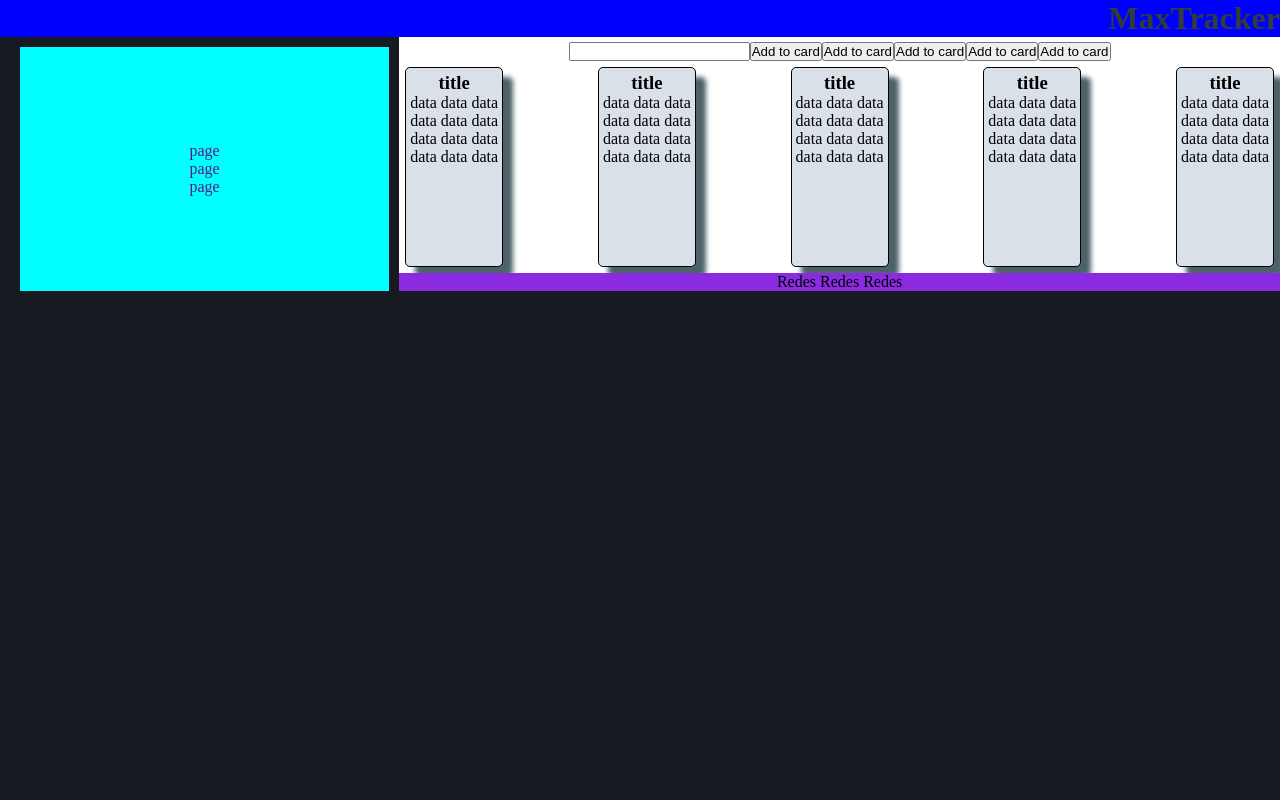
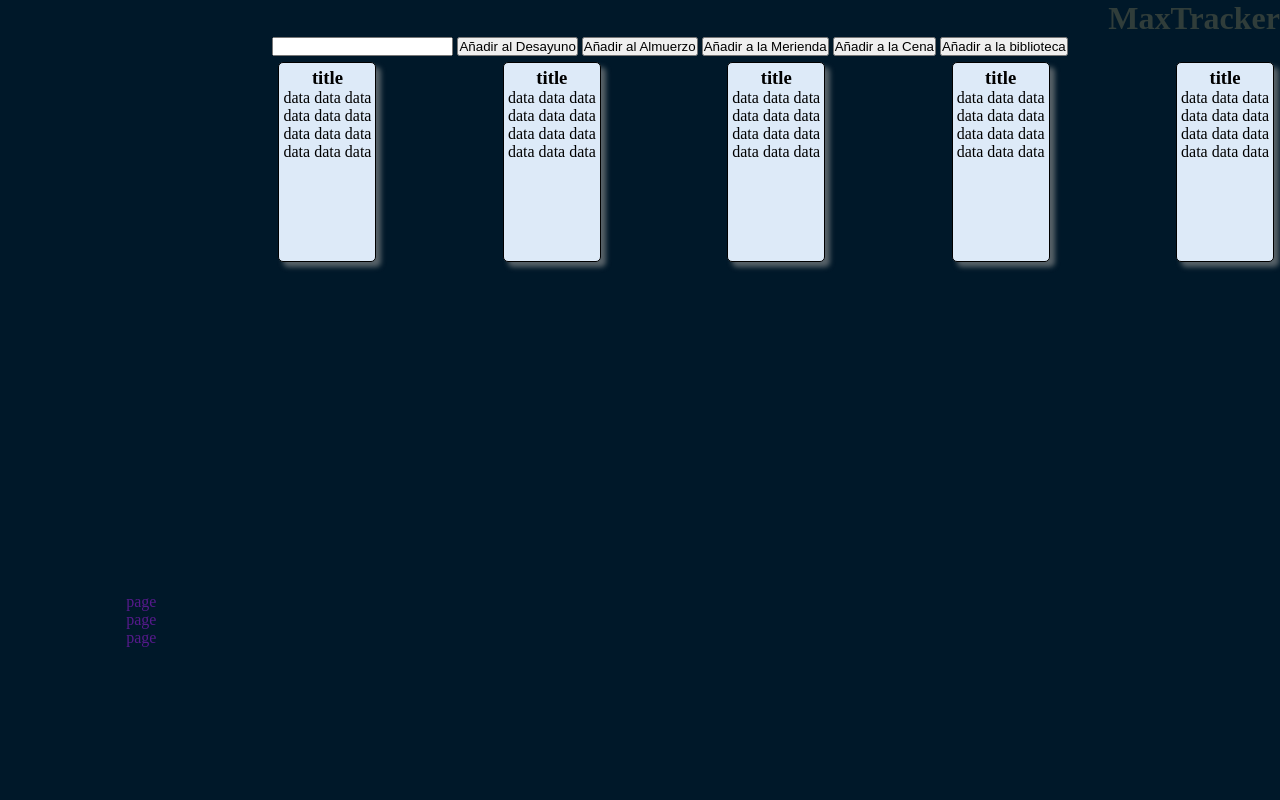
Before and after one commit to Tropiane/PreEntrega2Tropiane, a website: page index.html in a window 1280 px wide. Shown: the top 800 px of the page. Drawn offline with Linux system fonts and the light colour scheme.

Commit message:
Modificamos la búsqueda, colocamos el addeventlistenner en el btn1 para desayuno.Corregimos errorese y prolijidad del código

```diff
--- a/index.html
+++ b/index.html
@@ -5,8 +5,6 @@
     <meta name="viewport" content="width=device-width, initial-scale=1.0">
     <!-- Link css -->
     <link rel="stylesheet" href="./css/styles.css">
-    <!-- Link a main.js -->
-    <!-- <script src="/js/main.js"></script> -->
     <title>Document</title>
 </head>
 <body>
@@ -28,17 +26,16 @@
     <!-- Info principal y general -->
     <section>
         <main>
-            <!-- Buscador -->
-            <div class="buscador">
-                <input type="search">
-                <button>Add to card</button>
-                <button>Add to card</button>
-                <button>Add to card</button>
-                <button>Add to card</button>
-                <button>Add to card</button>
-            </div>
-
-            <!-- Fin buscador -->
+            <!-- Inicio buscador -->
+    <div class="buscar">
+        <input type="text">
+        <button>Añadir al Desayuno</button>
+        <button>Añadir al Almuerzo</button>
+        <button>Añadir a la Merienda</button>
+        <button>Añadir a la Cena</button>
+        <button>Añadir a la biblioteca</button>
+    </div>
+    <!-- Fin Buscador -->
 
             <!-- Tarjetas -->
             <div class="tarjetas">
@@ -110,6 +107,7 @@
         </ul>
     </footer>
 
-
+<!-- Link a main.js -->
+<script src="/js/main.js"></script>
 </body>
 </html>
--- a/js/main.js
+++ b/js/main.js
@@ -1,59 +1,72 @@
+
 const listaAlimentos = [
-    { id: 1, nombre: "manzana", gramos: 100, porcion: 1, calorias: 26 },
-    { id: 2, nombre: "banana", gramos: 100, porcion: 1, calorias: 89 },
-    { id: 3, nombre: "arroz", gramos: 100, porcion: 1, calorias: 130 },
-    { id: 4, nombre: "pollo", gramos: 100, porcion: 1, calorias: 165 },
-    { id: 5, nombre: "brocoli", gramos: 100, porcion: 1, calorias: 34 },
-    { id: 6, nombre: "zanahoria", gramos: 100, porcion: 1, calorias: 41 },
-    { id: 7, nombre: "huevo", gramos: 100, porcion: 1, calorias: 155 },
-    { id: 8, nombre: "papas", gramos: 100, porcion: 1, calorias: 77 },
-    { id: 9, nombre: "atun", gramos: 100, porcion: 1, calorias: 113 },
-    { id: 10, nombre: "lechuga", gramos: 100, porcion: 1, calorias: 15 }
+    {nombre: "manzana", gramos: 100, porcion: 1, calorias: 26 },
+    {nombre: "banana", gramos: 100, porcion: 1, calorias: 89 },
+    {nombre: "arroz", gramos: 100, porcion: 1, calorias: 130 },
+    {nombre: "pollo", gramos: 100, porcion: 1, calorias: 165 },
+    {nombre: "brocoli", gramos: 100, porcion: 1, calorias: 34 },
+    {nombre: "zanahoria", gramos: 100, porcion: 1, calorias: 41 },
+    {nombre: "huevo", gramos: 100, porcion: 1, calorias: 155 },
+    {nombre: "papas", gramos: 100, porcion: 1, calorias: 77 },
+    {nombre: "atun", gramos: 100, porcion: 1, calorias: 113 },
+    {nombre: "lechuga", gramos: 100, porcion: 1, calorias: 15 }
 ];
 const alimentoSumado = [];
 
 //Mensaje de aviso
-alert("Antes de empezar, colocá Listo, luego abri la consola y recargá el codigo");
+// alert("Antes de empezar, colocá Listo, luego abri la consola y recargá el codigo");
 
 //Mostramos los alimentos disponibles junto a sus calorias para que el usuario los tenga en cuenta
 console.log("Los alimentos disponibles son: ");
 let disponibles= listaAlimentos.forEach((elemento)=>(console.log("-"+elemento.nombre + "--->Calorías: " + elemento.calorias)));
 
 
+//Solicitamos botones
+const botones = document.querySelectorAll(".buscar button"),
+btn1 = botones[0];
+console.log(btn1);
+
+//Solicitamos Search
+const inputs= document.querySelectorAll(".buscar input");
+const inputBuscador = inputs[0];
+console.log(inputBuscador);
+
+
 //Funcion creada para que el cliente pueda seleccionar los alimentos y buscarlos dentro de listaAlimentos
 //Se pueden buscar de forma abreviada
-function alimentos(nombre){
 
-    const buscar = listaAlimentos.find(elemento=> elemento.nombre.includes(nombre));
-    if (buscar){
-        alimentoSumado.push(buscar.nombre)
-    } else{
-        console.log("Seleccione un alimento dentro de la lista");
-    }
+function alimentos(arr, nombre){
+    const buscar = arr.find((elemento)=> elemento.nombre.includes(nombre));
+    return(buscar);
 }
 
-//Bucle doWile creado para que solo frene cuando el cliente indica "Listo" y deje de seleccionar comidas
-let encontrar;
-do {
-    encontrar = prompt("Seleccioná un alimento de la lista e indica 'Listo' cuando no quieras agregar mas")
-    if(encontrar != "Listo"){
-        alimentos(encontrar)
-    }
-} while (encontrar !== "Listo");
 
+//Añadir alimentos a "alimentoSumado"
+
+btn1.addEventListener("click", ()=>{
+    const buscar = alimentos(listaAlimentos, inputBuscador.value)
+    alimentoSumado.push(buscar.nombre)
+    alimentoSumado.push(buscar.calorias)
+    console.log(alimentoSumado);
+})
+console.log(alimentoSumado);
+//Contar cals
+// const cals = btn1.addEventListener("click", ()=>{
+//     const buscar = alimentos(listaAlimentos, inputBuscador.value)
+//     alimentoSumado.push(buscar.calorias)
+//     console.log(alimentoSumado);
+// })
 // Funcion flecha utilizada para sumar las calorías de los elementos agregados a alimentoSumado
 //Se utiliza el método .reduce para acumular los valores y no estén por separados como los alimentos
-const totalCals = alimentoSumado.reduce((total, nombre)=>{
-    const buscar = listaAlimentos.find(elemento=> elemento.nombre.includes(nombre));
-    if(buscar){
-        return total = total + buscar.calorias;
-    }else{
-        console.log("alimento no encontrado");
-        return total;
-    }
+// // // const totalCals = alimentoSumado.reduce((total, nombre)=>{
+// // //     const buscar = listaAlimentos.find(elemento=> elemento.nombre.includes(nombre));
+// // //     if(buscar){
+// // //         return total = total + buscar.calorias;
+// // //     }else{
+// // //         console.log("alimento no encontrado");
+// // //         return total;
+// // //     }
 
-}, 0);
+// // // }, 0);
 
 //Mostramos en consola el array de alimentoSumado y el total de calorías
-console.log("Los alimentos que seleccionaste son: " + alimentoSumado);
-console.log(("El total de calorías de los alimentos es de: " + totalCals));
--- a/scss/global.scss
+++ b/scss/global.scss
@@ -5,7 +5,7 @@
     padding: 0;
 }
 body{
-    background-color: #857f7f;
+    background-color: #001829;
     h1{
         color: #303d3a;
         display: flex;
@@ -28,9 +28,11 @@ body{
      }
      section{
         main{
+            .tarjetas{
                 .tarjeta{
                     height: 200px;
                     width: auto;
+                    box-shadow: 5px 5px 5px 0px rgba(116, 123, 126, 0.75);
                     h3{
                         text-align: center;
                     }
@@ -42,5 +44,12 @@ body{
                     }
                 }
             }
+
         }
      }
+}
+
+footer{
+    color: #ffff;
+    margin-top: 90%;
+}
--- a/scss/grids.scss
+++ b/scss/grids.scss
@@ -1,7 +1,6 @@
 body{
     display: grid;
     height: 1fr;
-    background-color: #171A21;
     grid-template-columns: repeat(2, auto);
     grid-template-rows: repeat(3, auto);
     grid-template-areas:
@@ -11,19 +10,16 @@ body{
 
     #titulo{
         grid-area: titulo;
-        background-color: blue;
     }
     nav{
         grid-area: nav;
         @include flex(row, center, center);
         margin: 10px 10px 0px 20px;
-        background-color: aqua;
     }
 
     section{
         main{
             grid-area: main;
-            background-color: #fff;
             display: grid;
             grid-template-columns: 1, auto;
             grid-template-rows: repeat(2, auto);
@@ -43,10 +39,6 @@ body{
                 margin: 4px;
                 padding: 2px;
                 flex-wrap: wrap;
-                .tarjeta{
-                    background-color: #D9E0E7;
-                    box-shadow: 10px 10px 5px 0px rgba(18, 44, 54, 0.75);
-                }
             }
         }
     }
@@ -54,7 +46,6 @@ body{
     footer{
         grid-area: footer;
         @include flex(row, center, center);
-        background-color: blueviolet;
         ul{
             list-style: none;
             li{
```
Also changed, not shown: css/styles.css, 1 other file. Lines whose indentation alone changed are shown as unchanged.
